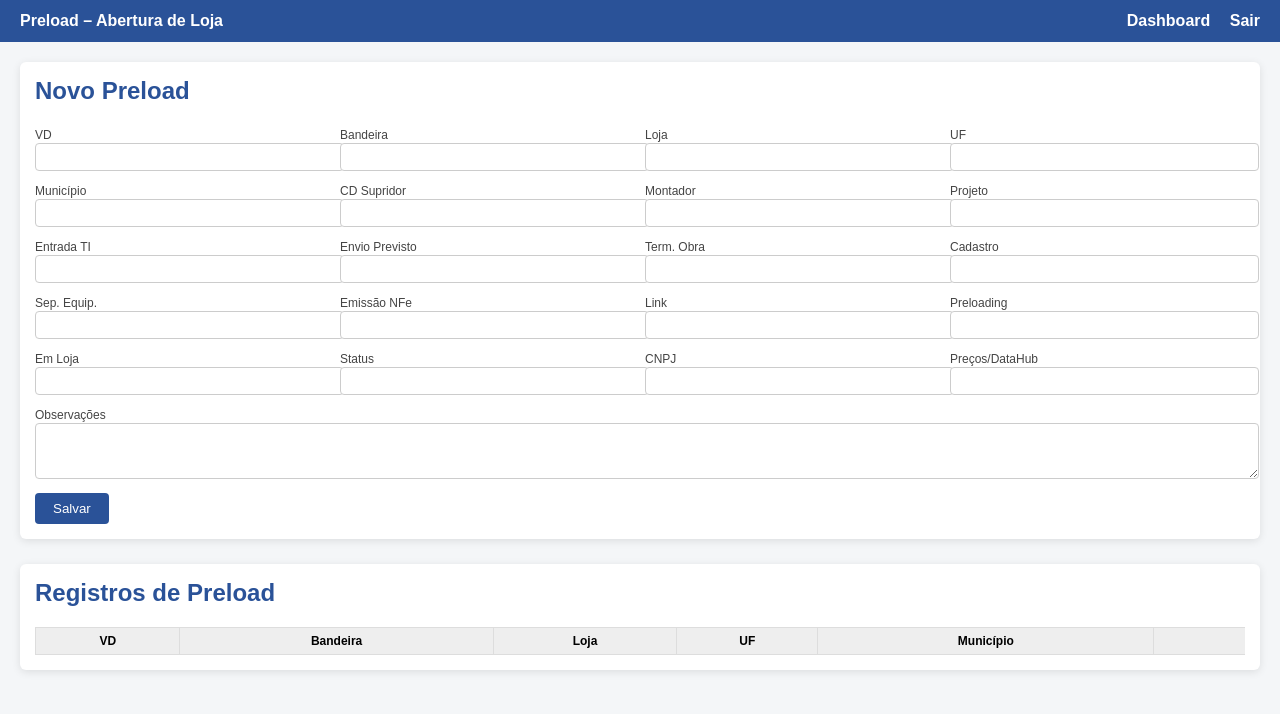
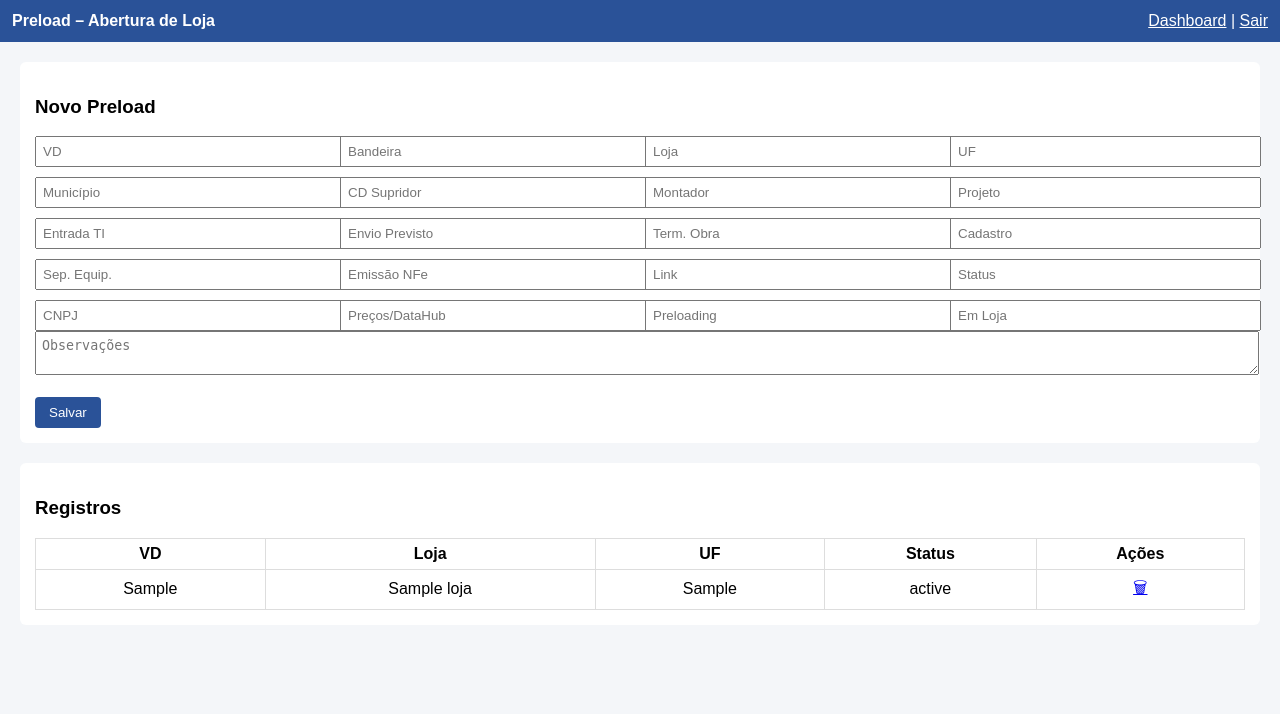
Before and after one commit to ALMDPSP/preload_app, a Flask app: page / in a window 1280 px wide. Shown: the top 714 px of the page. Run offline with Flask 3, Linux system fonts and the light colour scheme; a user stored in the database is signed in; a database or web service that is not in the repository returns one stand-in record (values such as "Sample title"); lists and menus that the app fills with data are empty; some libraries are stand-ins or nearby versions.

Commit message:
Update index.html

```diff
--- a/templates/index.html
+++ b/templates/index.html
@@ -2,202 +2,95 @@
 <html lang="pt-br">
 <head>
 <meta charset="UTF-8">
-    <title>Preload – Abertura de Loja</title>
+<title>Preload</title>
+
 <style>
-        body {
-            margin: 0;
-            font-family: Arial, Helvetica, sans-serif;
-            background: #f4f6f8;
-        }
+body{font-family:Arial;background:#f4f6f9;margin:0}
+header{background:#2a5298;color:#fff;padding:12px;display:flex;justify-content:space-between}
+.container{padding:20px}
+.card{background:#fff;padding:15px;border-radius:6px;margin-bottom:20px}
+.grid{display:grid;grid-template-columns:repeat(4,1fr);gap:10px}
+.grid input, textarea{width:100%;padding:6px}
+button{background:#2a5298;color:#fff;border:none;padding:8px 14px;border-radius:4px}
+table{width:100%;border-collapse:collapse}
+th,td{border:1px solid #ddd;padding:6px;text-align:center}
+.actions a{margin:0 5px}
+</style>
 
-        header {
-            background: #2a5298;
-            color: white;
-            padding: 12px 20px;
-            display: flex;
-            justify-content: space-between;
-            align-items: center;
-        }
-
-        header a {
-            color: white;
-            text-decoration: none;
-            margin-left: 15px;
-            font-weight: bold;
-        }
-
-        .container {
-            padding: 20px;
-        }
-
-        .card {
-            background: white;
-            padding: 15px;
-            border-radius: 6px;
-            box-shadow: 0 2px 8px rgba(0,0,0,0.1);
-            margin-bottom: 25px;
-        }
-
-        h2 {
-            margin-top: 0;
-            color: #2a5298;
-        }
-
-        .grid {
-            display: grid;
-            grid-template-columns: repeat(4, 1fr);
-            gap: 10px;
-        }
-
-        label {
-            font-size: 12px;
-            color: #444;
-        }
-
-        input, textarea {
-            width: 100%;
-            padding: 6px;
-            font-size: 12px;
-            border: 1px solid #ccc;
-            border-radius: 4px;
-        }
-
-        textarea {
-            resize: vertical;
-        }
-
-        button {
-            margin-top: 10px;
-            padding: 8px 18px;
-            background: #2a5298;
-            color: white;
-            border: none;
-            border-radius: 4px;
-            cursor: pointer;
-        }
-
-        button:hover {
-            background: #1e3c72;
-        }
-
-        .table-container {
-            overflow-x: auto;
-        }
-
-        table {
-            border-collapse: collapse;
-            width: 100%;
-            font-size: 12px;
-            min-width: 1600px;
-        }
-
-        th, td {
-            border: 1px solid #ddd;
-            padding: 6px;
-            text-align: center;
-            white-space: nowrap;
-        }
-
-        th {
-            background: #eee;
-        }
-
-        .acoes a {
-            margin: 0 5px;
-            text-decoration: none;
-            font-size: 14px;
-        }
-    </style>
 </head>
 <body>
 
 <header>
-    <div><strong>Preload – Abertura de Loja</strong></div>
+  <strong>Preload – Abertura de Loja</strong>
   <div>
-        <a href="/dashboard">Dashboard</a>
-        <a href="/logout">Sair</a>
+    <a href="/dashboard" style="color:white">Dashboard</a> |
+    <a href="/logout" style="color:white">Sair</a>
   </div>
 </header>
 
 <div class="container">
 
-    <!-- NOVO PRELOAD -->
 <div class="card">
-        <h2>Novo Preload</h2>
+<h3>Novo Preload</h3>
 
 <form method="POST" action="/salvar">
+<div class="grid">
+<input name="vd" placeholder="VD">
+<input name="bandeira" placeholder="Bandeira">
+<input name="loja" placeholder="Loja">
+<input name="uf" placeholder="UF">
 
-            <div class="grid">
-                <div><label>VD</label><input name="vd"></div>
-                <div><label>Bandeira</label><input name="bandeira"></div>
-                <div><label>Loja</label><input name="loja"></div>
-                <div><label>UF</label><input name="uf"></div>
+<input name="municipio" placeholder="Município">
+<input name="cd_supridor" placeholder="CD Supridor">
+<input name="montador" placeholder="Montador">
+<input name="projeto" placeholder="Projeto">
 
-                <div><label>Município</label><input name="municipio"></div>
-                <div><label>CD Supridor</label><input name="cd_supridor"></div>
-                <div><label>Montador</label><input name="montador"></div>
-                <div><label>Projeto</label><input name="projeto"></div>
+<input name="entrada_ti" placeholder="Entrada TI">
+<input name="envio_previsto" placeholder="Envio Previsto">
+<input name="term_obra" placeholder="Term. Obra">
+<input name="cadastro" placeholder="Cadastro">
 
-                <div><label>Entrada TI</label><input name="entrada_ti"></div>
-                <div><label>Envio Previsto</label><input name="envio_previsto"></div>
-                <div><label>Term. Obra</label><input name="term_obra"></div>
-                <div><label>Cadastro</label><input name="cadastro"></div>
+<input name="sep_equip" placeholder="Sep. Equip.">
+<input name="emissao_nfe" placeholder="Emissão NFe">
+<input name="link" placeholder="Link">
+<input name="status" placeholder="Status">
 
-                <div><label>Sep. Equip.</label><input name="sep_equip"></div>
-                <div><label>Emissão NFe</label><input name="emissao_nfe"></div>
-                <div><label>Link</label><input name="link"></div>
-                <div><label>Preloading</label><input name="preloading"></div>
-
-                <div><label>Em Loja</label><input name="em_loja"></div>
-                <div><label>Status</label><input name="status"></div>
-                <div><label>CNPJ</label><input name="cnpj"></div>
-                <div><label>Preços/DataHub</label><input name="precos_datahub"></div>
+<input name="cnpj" placeholder="CNPJ">
+<input name="precos_datahub" placeholder="Preços/DataHub">
+<input name="preloading" placeholder="Preloading">
+<input name="em_loja" placeholder="Em Loja">
 </div>
 
-            <div style="margin-top:10px">
-                <label>Observações</label>
-                <textarea name="obs" rows="3"></textarea>
-            </div>
-
+<textarea name="obs" placeholder="Observações"></textarea><br><br>
 <button type="submit">Salvar</button>
 </form>
 </div>
 
-    <!-- REGISTROS -->
 <div class="card">
-        <h2>Registros de Preload</h2>
+<h3>Registros</h3>
 
-        <div class="table-container">
+<div style="overflow-x:auto">
 <table>
 <tr>
-                    <th>VD</th>
-                    <th>Bandeira</th>
-                    <th>Loja</th>
-                    <th>UF</th>
-                    <th>Município</th>
-                    <th>Status</th>
-                    <th>Ações</th>
+<th>VD</th><th>Loja</th><th>UF</th><th>Status</th><th>Ações</th>
 </tr>
 
-                {% for d in dados %}
+{% for r in registros %}
 <tr>
-                    <td>{{ d.vd }}</td>
-                    <td>{{ d.bandeira }}</td>
-                    <td>{{ d.loja }}</td>
-                    <td>{{ d.uf }}</td>
-                    <td>{{ d.municipio }}</td>
-                    <td>{{ d.status }}</td>
-                    <td class="acoes">
-                        <a href="/editar/{{ d.id }}">✏️</a>
-                        <a href="/excluir/{{ d.id }}" onclick="return confirm('Excluir este registro?')">🗑️</a>
+<td>{{ r.vd }}</td>
+<td>{{ r.loja }}</td>
+<td>{{ r.uf }}</td>
+<td>{{ r.status }}</td>
+<td class="actions">
+<a href="/excluir/{{ r.id }}" onclick="return confirm('Excluir?')">🗑</a>
 </td>
 </tr>
 {% endfor %}
+
 </table>
 </div>
 </div>
 
 </div>
-
 </body>
 </html>
```
Lines whose indentation alone changed are shown as unchanged.
